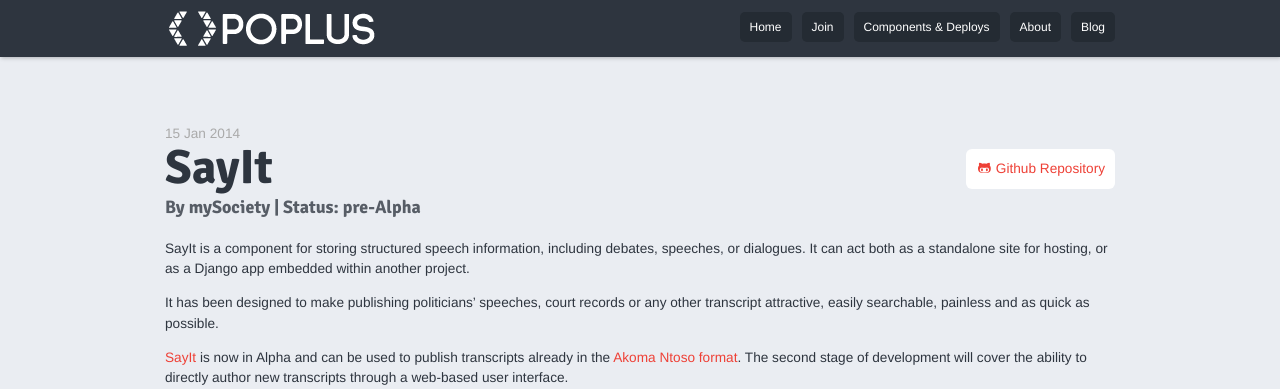
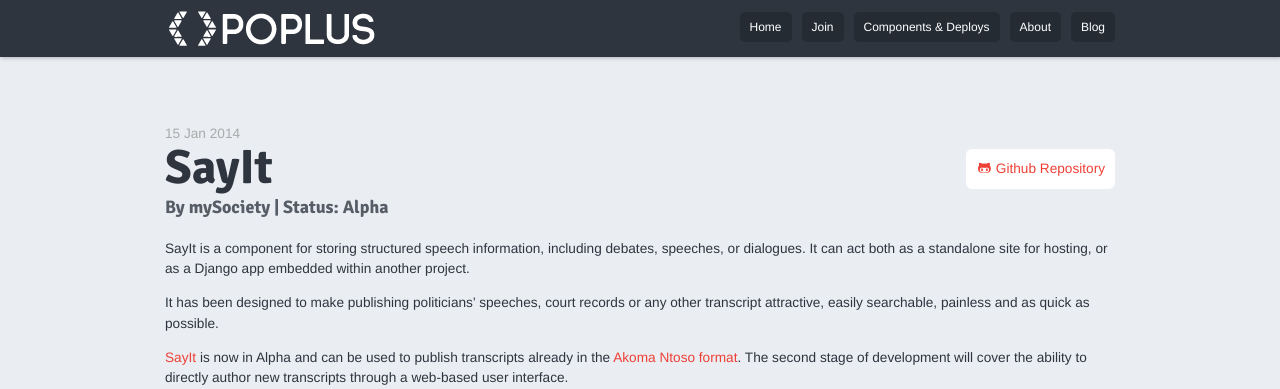
Before and after one commit to poplus/home-poplus, a Jekyll site: the page built from _posts/2013-08-23-sayit.md, in a window 1280 px wide. Shown: the top 389 px of the page. Built offline with Jekyll 4.4.1, drawn with Linux system fonts in a browser that asks for light colours; nearby versions of some CDN libraries; Markdown is read by kramdown in place of the engine named in the settings.

Commit message:
Update 2013-08-23-sayit.md
Added in site link and changed status to Alpha

```diff
--- a/_posts/2013-08-23-sayit.md
+++ b/_posts/2013-08-23-sayit.md
@@ -5,13 +5,14 @@
 categories: component
 owner: mySociety
 repo: "https://github.com/mysociety/sayit"
+site: "http://sayit.mysociety.org"
 excerpt: A web service which makes it easy to store and retrieve written transcripts and written statements made by politicians and other public figures.
 tags:
   - speeches
   - statements
   - hansard
 publish: true
-status: "pre-Alpha"
+status: "Alpha"
 published: true
 ---
 
```
